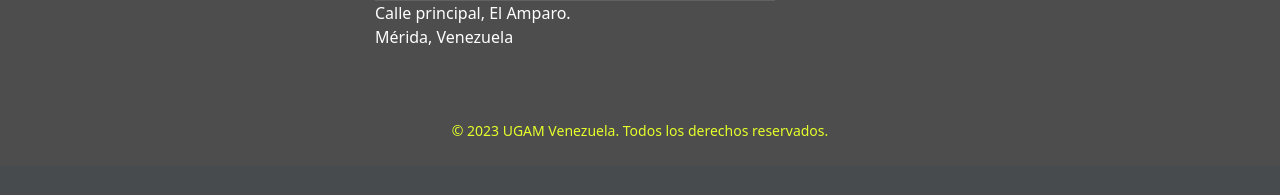
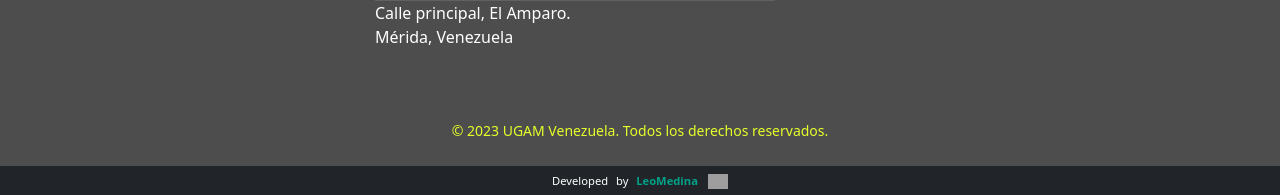
Before and after one commit to leomed512/ugam-web, a PHP site: page /organization.html in a window 1280 px wide. Shown: the part 4204-4399 px from the top of the page. Before the commit the page ends 4340 px from the top, so only its background shows below. Run offline with PHP 8.4, Linux system fonts and the light colour scheme; style sheets or scripts are compiled from the project's sources; grey boxes are pictures that could not be loaded.

Commit message:
leomedina signature added to all pages

```diff
--- a/expeditions.html
+++ b/expeditions.html
@@ -1617,6 +1617,12 @@
       </div>
     </div>
     <button id="scrollTopButton" class="scroll-top-btn"><i class="fas fa-arrow-up"></i></button>
+    <div class="col-12 text-center lm-contact">
+      <small>Developed by <a class="namelink" href="https://leomed512.github.io/leomedina/"
+          target="_blank"><strong>LeoMedina</strong><img
+            src="https://res.cloudinary.com/arawato666/image/upload/v1691507746/leomedina_web/logo-leo_kvdtus.png"
+            alt="leonardo medina logo"></a></small>
+    </div>
   </footer>
   <!-- /footer -->
 
--- a/organization.html
+++ b/organization.html
@@ -832,7 +832,12 @@
       </div>
     </div>
     <button id="scrollTopButton" class="scroll-top-btn"><i class="fas fa-arrow-up"></i></button>
-
+    <div class="col-12 text-center lm-contact">
+      <small>Developed by <a class="namelink" href="https://leomed512.github.io/leomedina/"
+          target="_blank"><strong>LeoMedina</strong><img
+            src="https://res.cloudinary.com/arawato666/image/upload/v1691507746/leomedina_web/logo-leo_kvdtus.png"
+            alt="leonardo medina logo"></a></small>
+    </div>
   </footer>
   <!-- /footer -->
 
--- a/styles/components/_footer.scss
+++ b/styles/components/_footer.scss
@@ -49,4 +49,30 @@
     .ugam-rights {
         color: $CTA;
     }
+
+    .lm-contact {
+        padding: 5px 0 5px 0;
+        background-color: #212529;
+        word-spacing: 5px;
+        font-size: 0.8rem;
+
+        strong {
+            color: #00A388;
+        }
+
+        img {
+            width: 20px;
+            margin-left: 10px;
+        }
+
+        a:hover {
+            img {
+                width: 23px;
+            }
+
+            color: #02b899;
+            font-size: 0.82rem;
+        }
+    }
+
 }
--- a/styles/styles.css
+++ b/styles/styles.css
@@ -185,6 +185,26 @@
 }
 .footer .ugam-rights {
   color: #E6FF2A;
+}
+.footer .lm-contact {
+  padding: 5px 0 5px 0;
+  background-color: #212529;
+  word-spacing: 5px;
+  font-size: 0.8rem;
+}
+.footer .lm-contact strong {
+  color: #00A388;
+}
+.footer .lm-contact img {
+  width: 20px;
+  margin-left: 10px;
+}
+.footer .lm-contact a:hover {
+  color: #02b899;
+  font-size: 0.82rem;
+}
+.footer .lm-contact a:hover img {
+  width: 23px;
 }
 
 #header-scroll.header nav {
```
Also changed, not shown: index.html (+7 -0 lines), novedades.html (+7 -1 lines).
